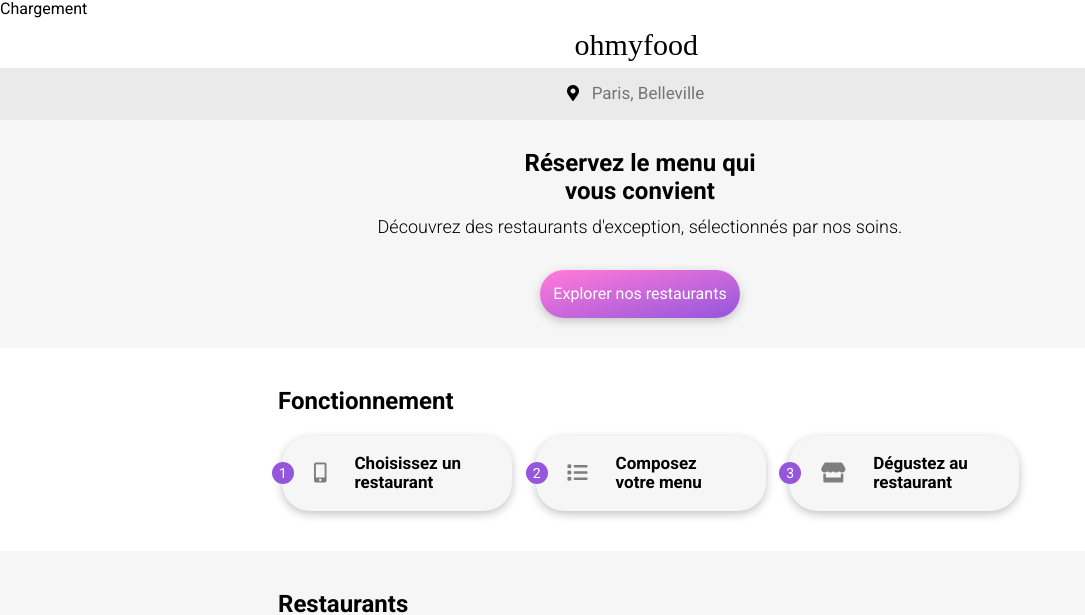
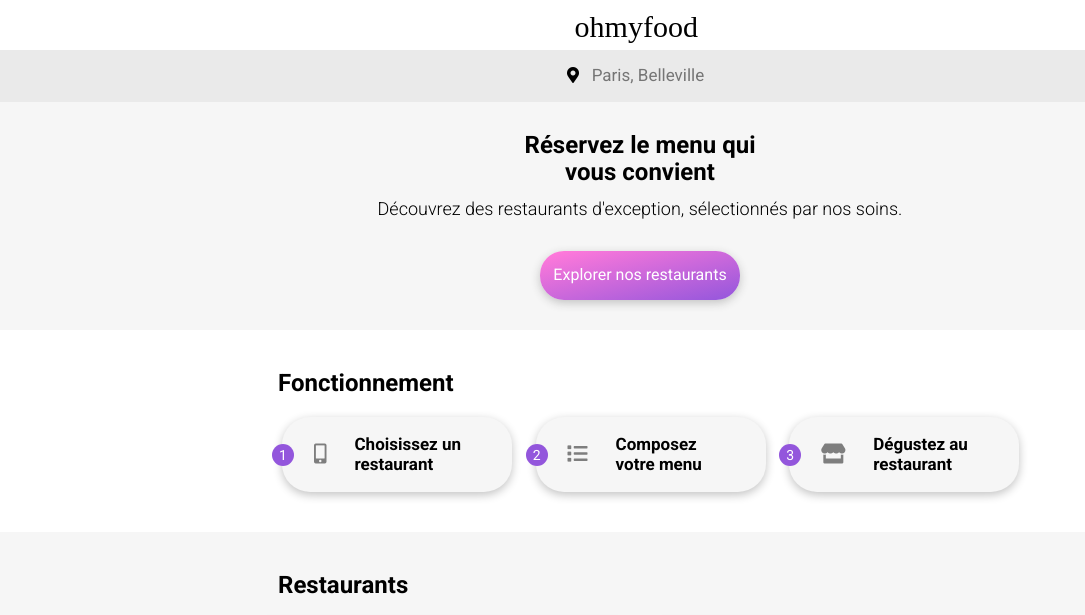
Before and after one commit to thibbns/OC-Project3, a plain HTML site: page index.html in a window 1280 px wide. Shown: the top 615 px of the page, without its empty margins (0-1085 px from the left). Drawn offline with Linux system fonts and the light colour scheme; some icons are missing; a web font is replaced by a local one.

Commit message:
ajout loader

```diff
--- a/index.html
+++ b/index.html
@@ -14,8 +14,6 @@
 
 <body>
 
-    <div class="opacity">
-
         <div class="loader">
 
             <div class="anim_loader">
@@ -24,7 +22,7 @@
                 <div class="point--tertiary"></div>
             </div>
             <div class="chargement">
-                Chargement
+                Chargement...
             </div>
 
         </div>
--- a/sass/layouts/_loader.scss
+++ b/sass/layouts/_loader.scss
@@ -8,10 +8,13 @@
     flex-direction: column;
     justify-content: center;
     align-items: center;
-    width: 50%;
-    height: 100px;
-    margin: 150px 25%;
-    background-color: rgb(255, 255, 255);
+    width: 100%;
+    height: 100%;
+    margin: 0;
+
+    background-color: rgba(255, 255, 255,0.8);
+    animation: disparait 3s forwards;
+    visibility: visible;
 }
 
 .chargement
@@ -40,7 +43,8 @@
     background-color: $color-primary;
     animation: monte 0.3s alternate infinite;
     animation-delay: 0.1s;
-    transition-duration: 3s;
+
+
 }
 
 .point--secondary
@@ -50,8 +54,11 @@
     height: 20px;
     border-radius: 50%;
     background-color: $color-secondary;
-    animation: monte 0.3s alternate infinite;
-    animation-delay: 0.2s
+    animation: monte 0.3s alternate infinite ;
+    animation-delay: 0.2s;
+
+
+
 }
 
 
@@ -69,8 +76,19 @@
 
 @keyframes monte
 {
-    100%{
+   100%{
         transform:translateY(-30px);
 
     }
+
+
 }
+
+@keyframes disparait {
+
+
+
+    100%{
+        visibility: hidden;
+    }
+}
--- a/sass/main.scss
+++ b/sass/main.scss
@@ -5,7 +5,7 @@
 @import "./utils/functions";
 @import "./utils/keyframes";
 @import "./layouts/body";
-
+@import "./layouts/loader";
 @import "./layouts/form";
 @import "./layouts/header";
 @import "./layouts/footer";
```
Also changed, not shown: sass/main.css, 1 other file.
